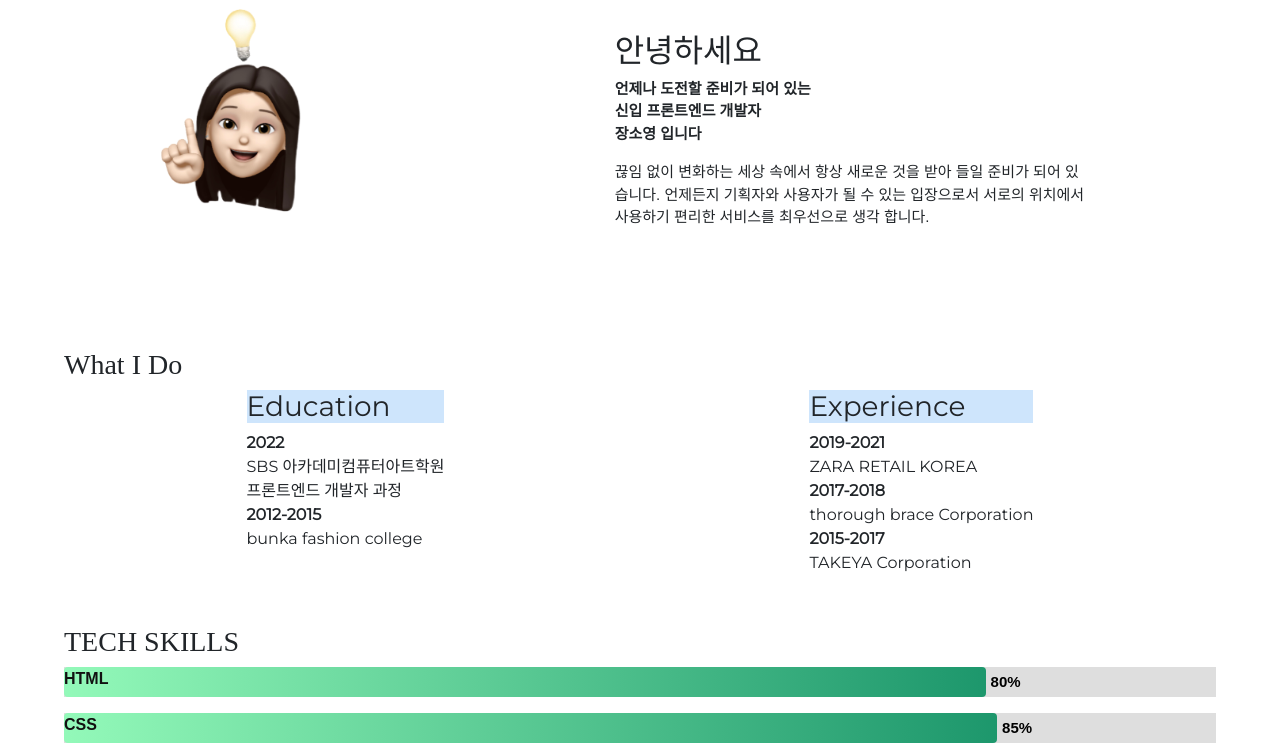
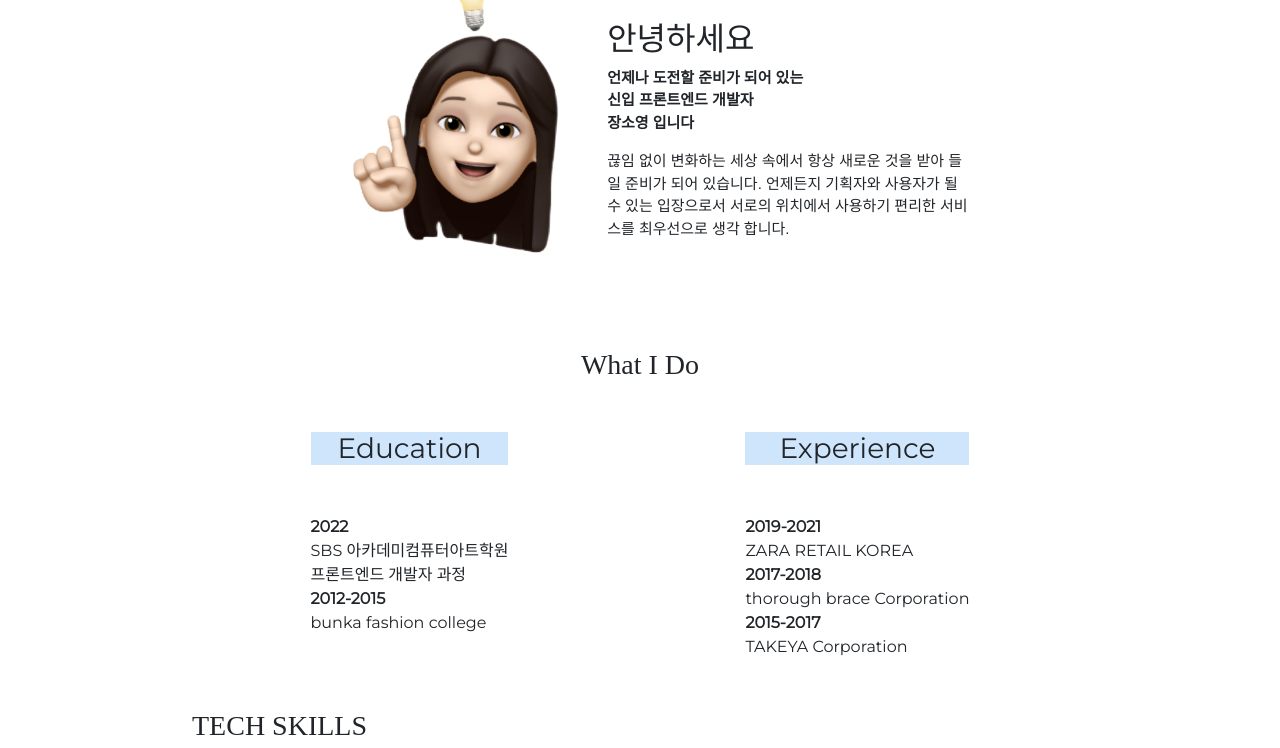
Before and after one commit to nnuoyos/portfolio, a plain HTML site: page index.html in a window 1280 px wide. Shown: the part 692-1440 px from the top of the page. Drawn offline with nearby package versions, Linux system fonts and the light colour scheme; a web font is replaced by a local one.

Commit message:
반응형 마크업 수정

```diff
--- a/style.css
+++ b/style.css
@@ -489,4 +489,37 @@ body{
     .toggle_menu{
         display: none;
     }
+    #about_section {
+        position: relative;
+        width: 70%;
+        height: 450px;
+        margin: 0 auto;
+        margin-top: 30px;
+    }
+    .profile_img_container {
+        position: relative;
+        width: 96%;
+        height: 56vh;
+        z-index: 5;
+        top: -3px;
+        left: 80px;
+        border-radius: 50%;
+    }
+    .about_career {
+        position: relative;
+        width: 70%;
+        margin: 0px auto;
+    }
+    .about_career h3{
+        text-align: center;
+        margin-bottom: 50px;
+    }
+    .tech_container {
+        margin: 0 auto;
+        width: 70%;
+    }
+    .works_container {
+        width: 70%;
+        margin: 0px auto;
+    }
 }
```
